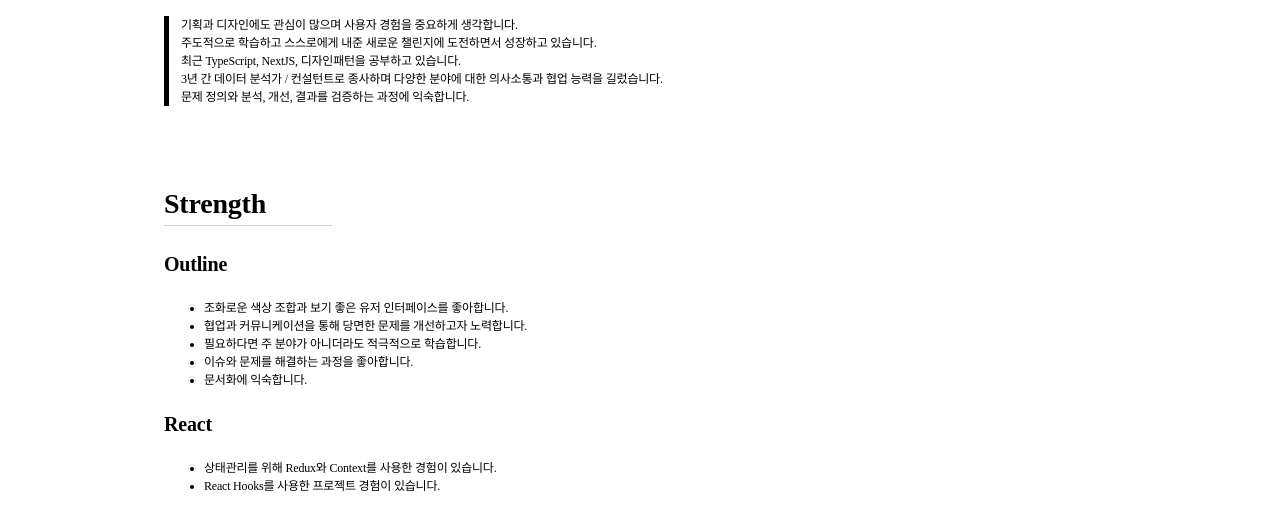
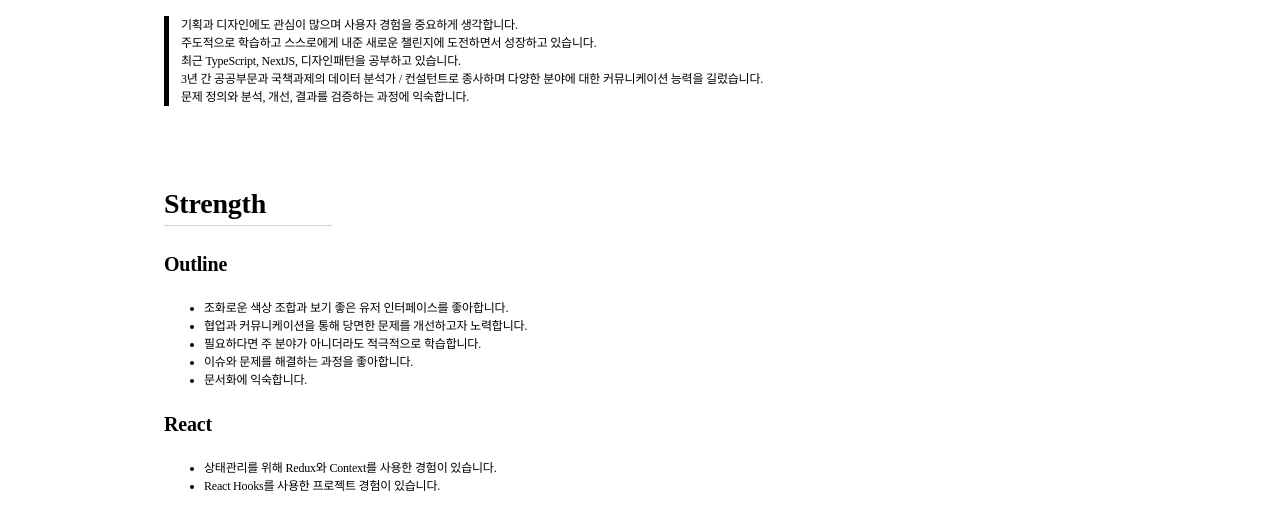
Before and after one commit to kina94/KINAKIM, a website: page index.html in a window 1280 px wide. Shown: the part 260-772 px from the top of the page. Drawn offline with nearby package versions, Linux system fonts and the light colour scheme; a web font is replaced by a local one.

Commit message:
업데이트

```diff
--- a/index.html
+++ b/index.html
@@ -38,7 +38,7 @@
                 <li>기획과 디자인에도 관심이 많으며 사용자 경험을 중요하게 생각합니다.</li>
                 <li>주도적으로 학습하고 스스로에게 내준 새로운 챌린지에 도전하면서 성장하고 있습니다.</li>
                 <li>최근 TypeScript, NextJS, 디자인패턴을 공부하고 있습니다.</li>
-                <li>3년 간 데이터 분석가 / 컨설턴트로 종사하며 다양한 분야에 대한 의사소통과 협업 능력을 길렀습니다.</li>
+                <li>3년 간 공공부문과 국책과제의 데이터 분석가 / 컨설턴트로 종사하며 다양한 분야에 대한 커뮤니케이션 능력을 길렀습니다.</li>
                 <li>문제 정의와 분석, 개선, 결과를 검증하는 과정에 익숙합니다.</li>
             </ul>
         </section>
```
